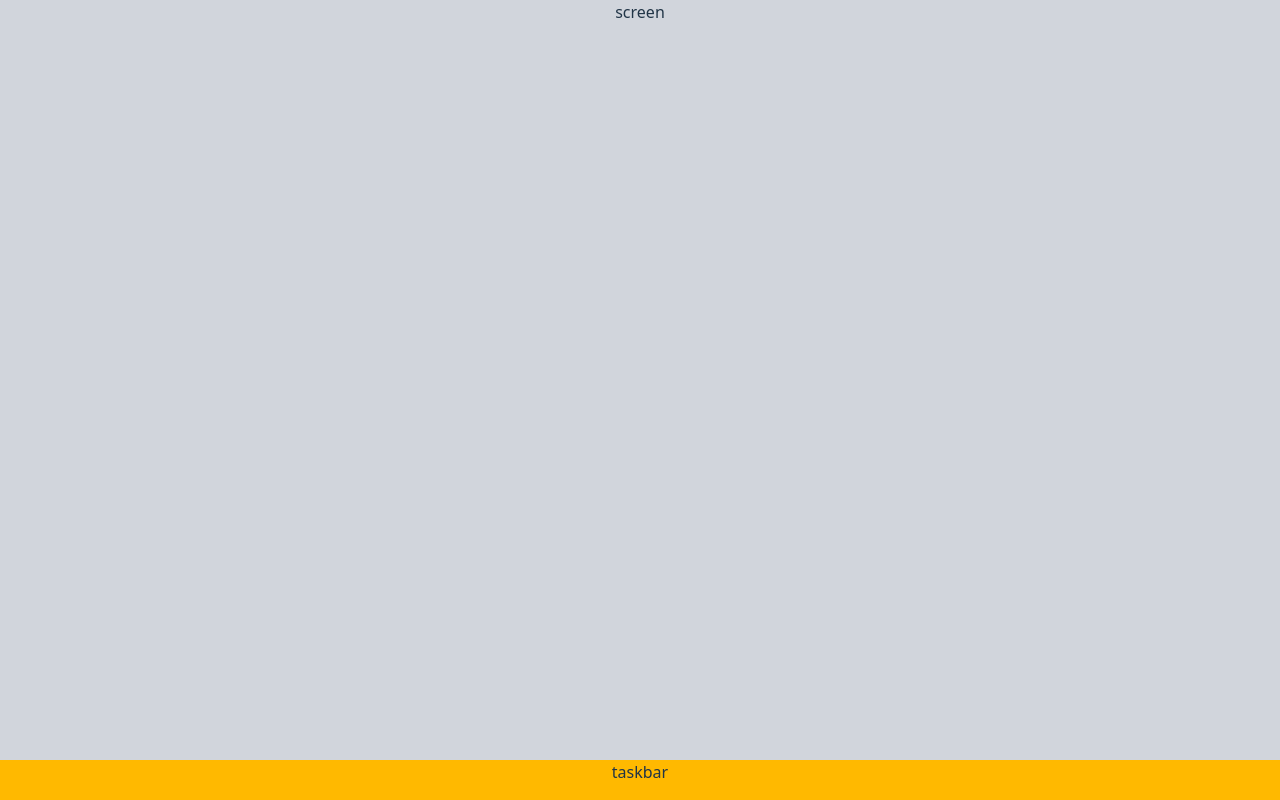
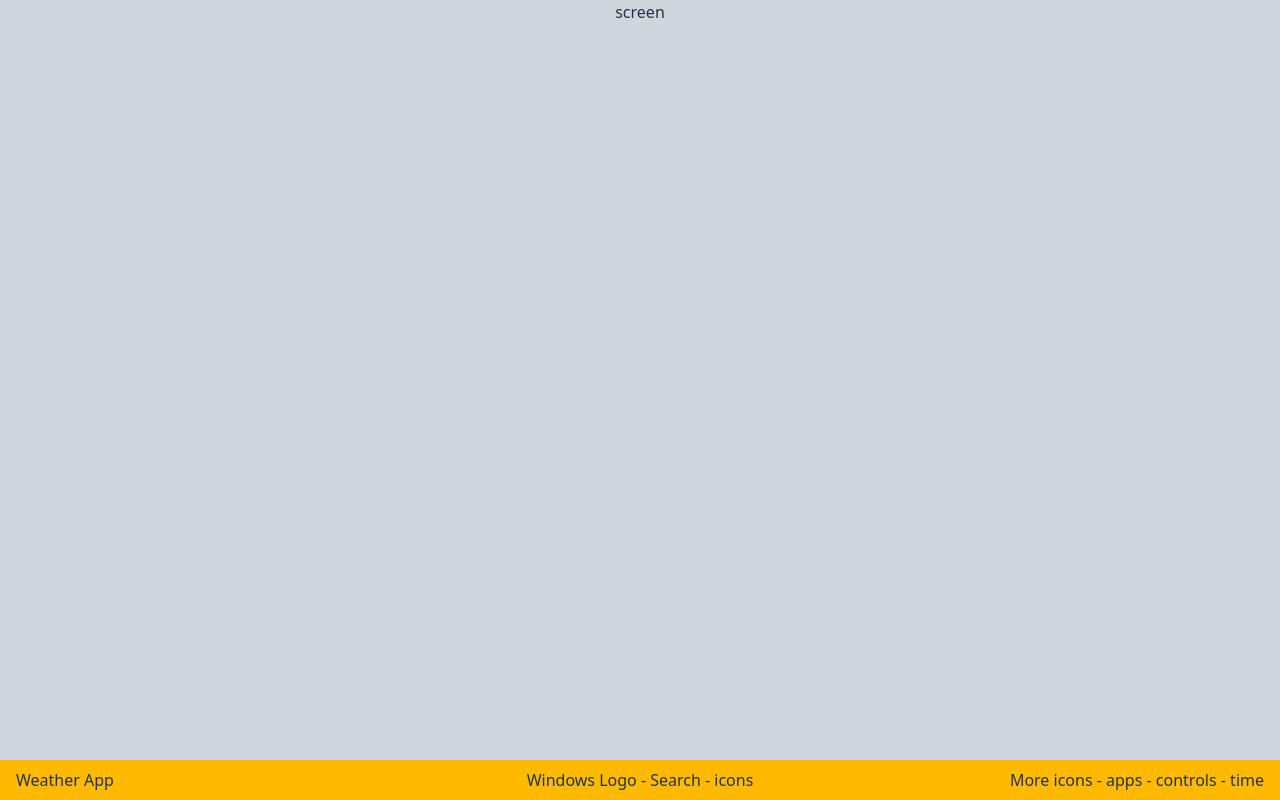
Before and after one commit to Rastilan/windows11-clone, a React (Vite) app: page / in a window 1280 px wide. Built offline with nearby package versions, Linux system fonts and the light colour scheme.

Commit message:
updating taskbar layout to prepare for inclusion of components

```diff
--- a/src/App.tsx
+++ b/src/App.tsx
@@ -2,11 +2,22 @@ import { useState } from 'react'
 import './App.css'
 
 function App() {
-
   return (
     <>
-      <main className='h-[95vh] min-w-screen bg-gray-300'>screen</main>
-      <div className='h-[5vh] min-w-screen bg-amber-400'>taskbar</div>
+      <main className="min-h-screen w-screen bg-gray-300">screen</main>
+
+      <div className="fixed bottom-0 z-10 h-[5vh] w-screen bg-amber-400 flex items-center justify-between px-4">
+        {/* Left side of task bar*/}
+        <section className="text-left">Weather App</section>
+
+        {/* Center of task bar */}
+        <section className="absolute left-1/2 transform -translate-x-1/2">
+          Windows Logo - Search - icons
+        </section>
+
+        {/* Right side of task bar */}
+        <section className="text-right">More icons - apps - controls - time</section>
+      </div>
     </>
   )
 }
```
